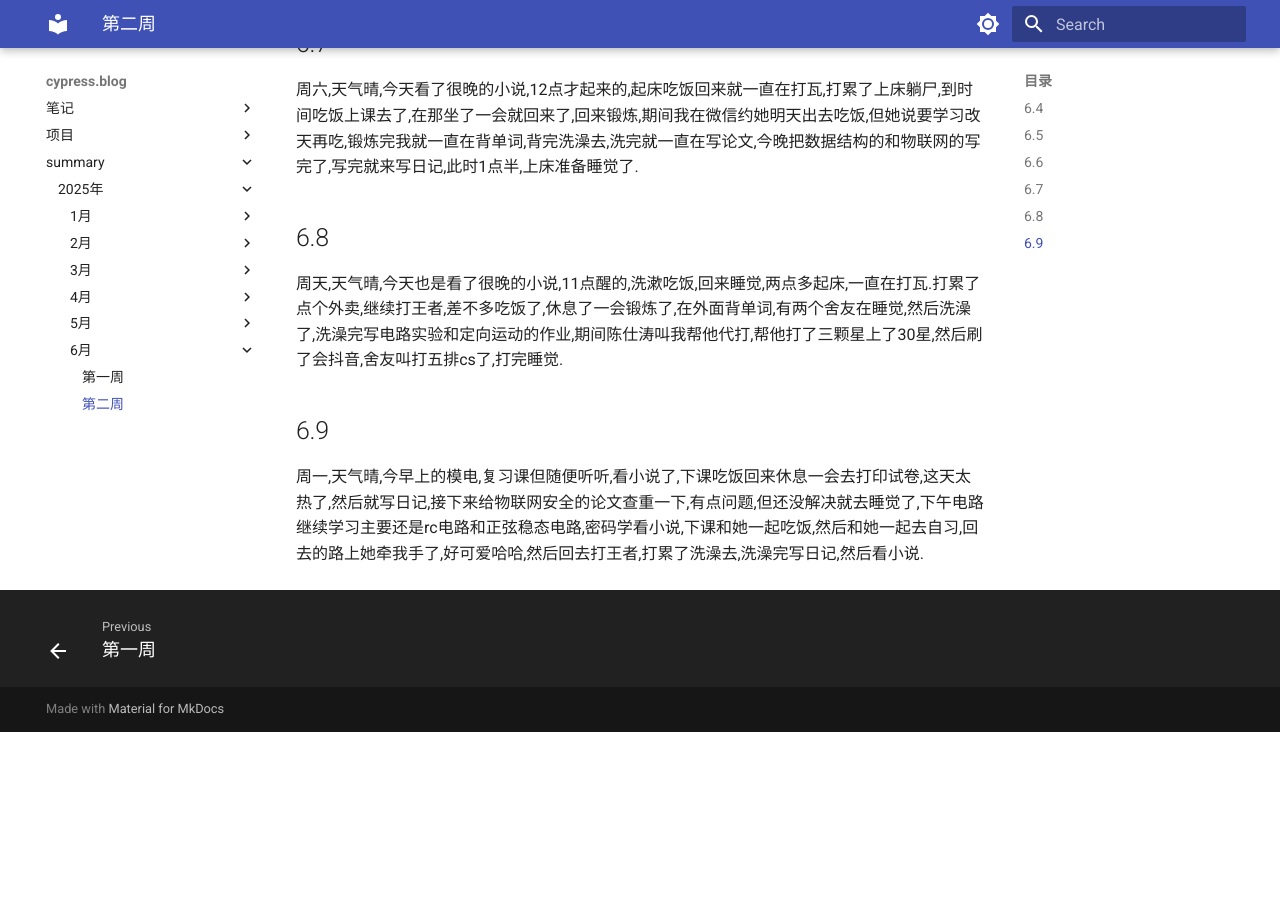
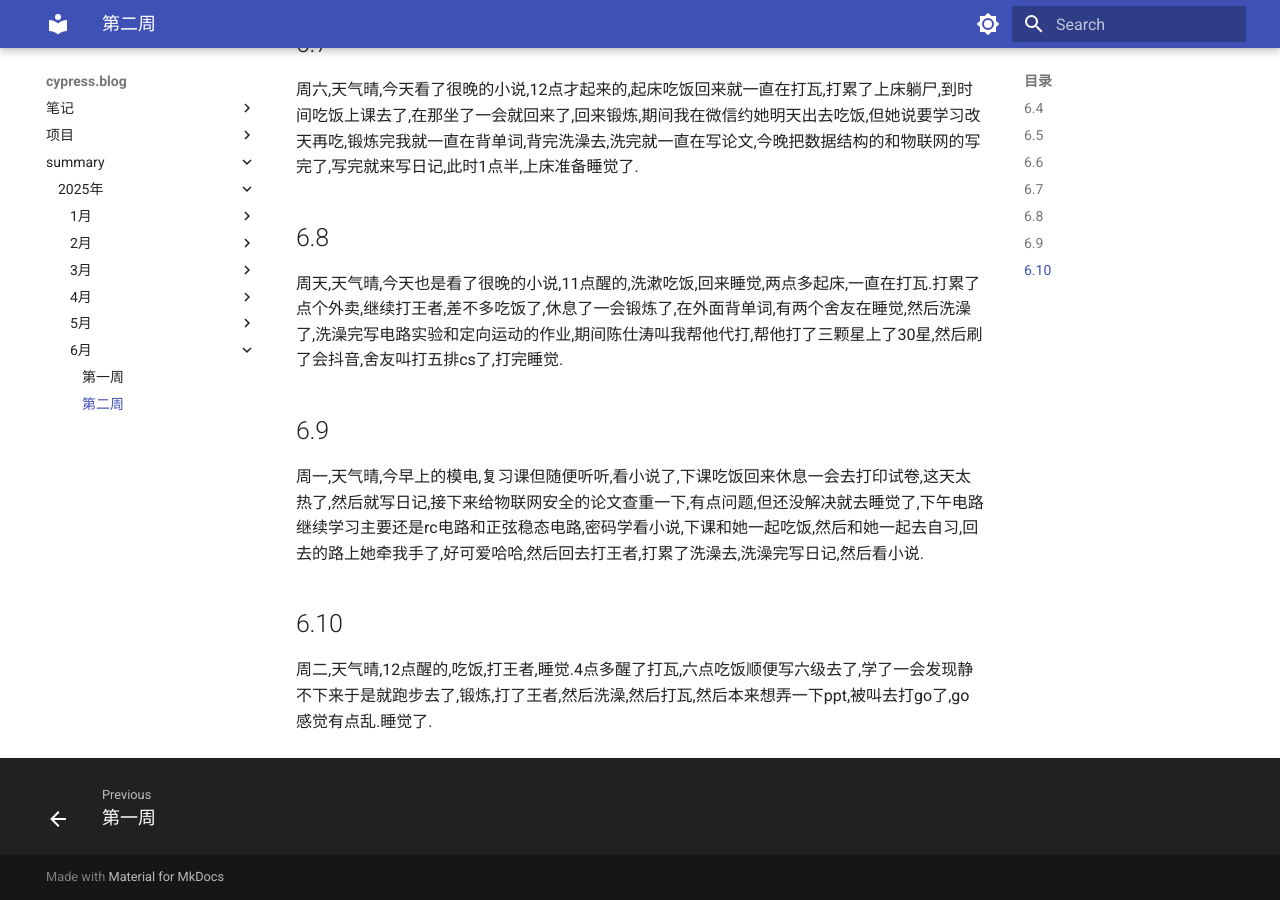
Before and after one commit to cyprer/blog0, an MkDocs documentation site: the page built from docs/summary/25year/6month/2week.md, in a window 1280 px wide and 900 px high, scrolled down 759 px. Built offline with MkDocs 1.6.1 and Material for MkDocs 9.7.7, drawn with Linux system fonts in a browser that asks for light colours; before the commit the page ends 1491 px from its top, so only the background shows below that.

Commit message:
docs: 更新25年6月第2周的个人日志内容
添加6月10日的日志记录，包括当天的活动和感受

```diff
--- a/docs/summary/25year/6month/2week.md
+++ b/docs/summary/25year/6month/2week.md
@@ -12,3 +12,5 @@
   周天,天气晴,今天也是看了很晚的小说,11点醒的,洗漱吃饭,回来睡觉,两点多起床,一直在打瓦.打累了点个外卖,继续打王者,差不多吃饭了,休息了一会锻炼了,在外面背单词,有两个舍友在睡觉,然后洗澡了,洗澡完写电路实验和定向运动的作业,期间陈仕涛叫我帮他代打,帮他打了三颗星上了30星,然后刷了会抖音,舍友叫打五排cs了,打完睡觉.
 ## 6.9
   周一,天气晴,今早上的模电,复习课但随便听听,看小说了,下课吃饭回来休息一会去打印试卷,这天太热了,然后就写日记,接下来给物联网安全的论文查重一下,有点问题,但还没解决就去睡觉了,下午电路继续学习主要还是rc电路和正弦稳态电路,密码学看小说,下课和她一起吃饭,然后和她一起去自习,回去的路上她牵我手了,好可爱哈哈,然后回去打王者,打累了洗澡去,洗澡完写日记,然后看小说.
+## 6.10
+  周二,天气晴,12点醒的,吃饭,打王者,睡觉.4点多醒了打瓦,六点吃饭顺便写六级去了,学了一会发现静不下来于是就跑步去了,锻炼,打了王者,然后洗澡,然后打瓦,然后本来想弄一下ppt,被叫去打go了,go感觉有点乱.睡觉了.
```
